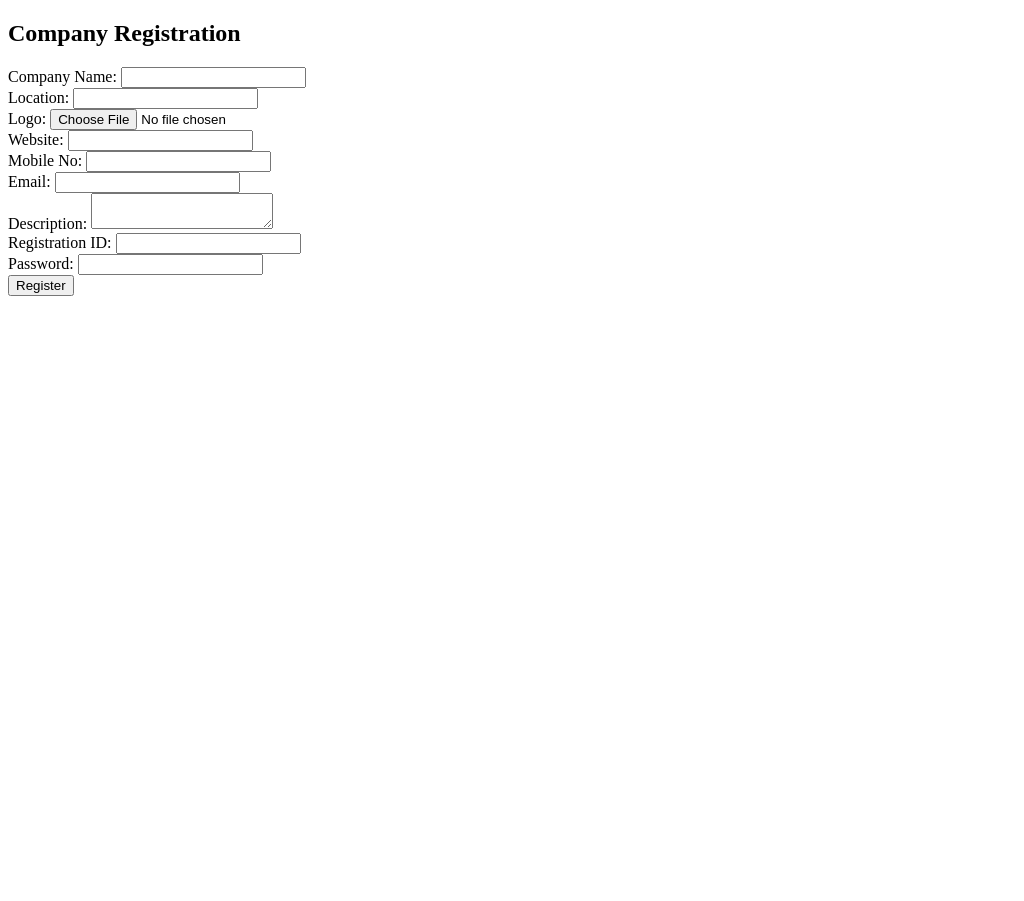
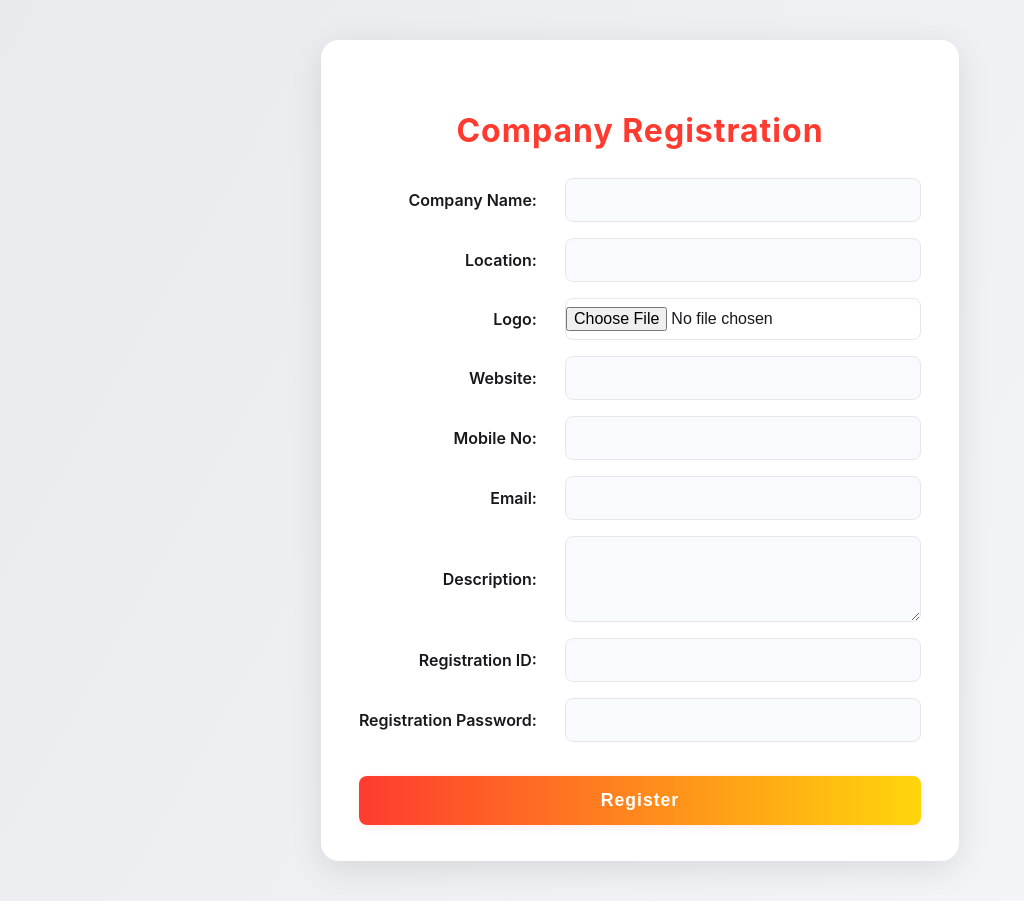
Before and after one commit to nikhilkrsharma9/GetPlaced, a Django app: page /company_register in a window 1280 px wide. Shown: the whole page, without its empty margins (0-1024 px from the left). Before the commit the page ends 296 px from the top, so only its background shows below. Run offline with Django 4.2, Linux system fonts and the light colour scheme.

Commit message:
adjusted the css of register and login forms

```diff
--- /dev/null
+++ b/job_portal/portal/static/portal/company_register.css
@@ -0,0 +1,124 @@
+body {
+    font-family: 'SF Pro Display', 'Segoe UI', Arial, sans-serif;
+    background: linear-gradient(120deg, #e8eaed 0%, #f5f6fa 100%);
+    min-height: 100vh;
+    margin: 0;
+    display: flex;
+    align-items: center;
+    justify-content: center;
+}
+
+.company-register-container {
+    background: #fff;
+    padding: 44px 38px 36px 38px;
+    border-radius: 18px;
+    box-shadow: 0 8px 32px 0 rgba(0,0,0,0.10);
+    min-width: 350px;
+    max-width: 98vw;
+    margin: 40px auto;
+}
+
+.company-register-container h2 {
+    text-align: center;
+    color: #ff3b30;
+    font-size: 2em;
+    margin-bottom: 28px;
+    font-weight: 700;
+    letter-spacing: 1px;
+}
+
+.company-register-container form {
+    display: grid;
+    grid-template-columns: 1fr 2fr;
+    gap: 16px 28px; /* row-gap column-gap: exactly matches college_register */
+    align-items: center;
+    margin-top: 0;
+}
+
+.company-register-container label {
+    font-weight: 600;
+    color: #18181a;
+    margin: 0;
+    padding: 0;
+    grid-column: 1 / 2;
+    justify-self: end;
+    text-align: right;
+}
+
+.company-register-container input[type="text"],
+.company-register-container input[type="password"],
+.company-register-container input[type="email"],
+.company-register-container input[type="url"],
+.company-register-container input[type="file"],
+.company-register-container textarea {
+    grid-column: 2 / 3;
+    margin: 0;
+    width: 100%;
+    box-sizing: border-box;
+    padding: 12px 14px;
+    border: 1px solid #e5e7eb;
+    border-radius: 8px;
+    font-size: 1em;
+    background: #f8fafd;
+    color: #18181a;
+    transition: border 0.2s, box-shadow 0.2s;
+}
+
+.company-register-container input[type="file"] {
+    padding: 8px 0;
+    background: none;
+}
+
+.company-register-container button[type="submit"] {
+    grid-column: 1 / 3;
+    width: 100%;
+    margin-top: 18px;
+    padding: 14px 0;
+    background: linear-gradient(90deg, #ff3b30 0%, #ffd60a 100%);
+    color: #fff;
+    font-size: 1.1em;
+    font-weight: 700;
+    border: none;
+    border-radius: 8px;
+    cursor: pointer;
+    transition: background 0.25s, box-shadow 0.2s, transform 0.15s;
+    box-shadow: 0 2px 8px rgba(255, 59, 48, 0.10);
+    letter-spacing: 1px;
+}
+
+.company-register-container button[type="submit"]:hover {
+    background: linear-gradient(90deg, #ffd60a 0%, #ff3b30 100%);
+    box-shadow: 0 4px 16px rgba(255, 59, 48, 0.13);
+    transform: translateY(-2px) scale(1.03);
+}
+
+/* Success message styling */
+.company-register-container p[style*="color:green"] {
+    grid-column: 1 / 3;
+    text-align: center;
+    margin-bottom: 18px;
+    font-weight: 600;
+    color: #34c759 !important;
+}
+
+/* Responsive: stack fields on mobile */
+@media (max-width: 700px) {
+    .company-register-container {
+        padding: 18px 4vw;
+        min-width: unset;
+    }
+    .company-register-container form {
+        display: flex;
+        flex-direction: column;
+        gap: 12px; /* matches college_register mobile gap */
+    }
+    .company-register-container label,
+    .company-register-container input,
+    .company-register-container textarea,
+    .company-register-container button[type="submit"] {
+        grid-column: unset;
+        width: 100%;
+        text-align: left;
+        justify-self: unset;
+    }
+}
--- a/job_portal/portal/templates/company_register.html
+++ b/job_portal/portal/templates/company_register.html
@@ -1,34 +1,38 @@
+{% load static %}
 <!DOCTYPE html>
 <html>
 <head>
     <title>Company Registration</title>
+    <link rel="stylesheet" href="{% static 'portal/company_register.css' %}">
 </head>
 <body>
+    <div class="company-register-container">
         <h2>Company Registration</h2>
         {% if submitted %}
             <p style="color:green;">Registration successful! Please wait for admin verification.</p>
         {% endif %}
         <form method="post" enctype="multipart/form-data">
             {% csrf_token %}
-        <label>Company Name:</label>
-        <input type="text" name="company_name" required><br>
-        <label>Location:</label>
-        <input type="text" name="company_location" required><br>
-        <label>Logo:</label>
-        <input type="file" name="company_logo"><br>
-        <label>Website:</label>
-        <input type="url" name="company_website"><br>
-        <label>Mobile No:</label>
-        <input type="text" name="company_mobile_no"><br>
-        <label>Email:</label>
-        <input type="email" name="company_email" required><br>
-        <label>Description:</label>
-        <textarea name="company_description"></textarea><br>
-        <label>Registration ID:</label>
-        <input type="text" name="company_registration_id" required><br>
-        <label>Password:</label>
-        <input type="password" name="company_registration_password" required><br>
+            <label for="company_name">Company Name:</label>
+            <input type="text" name="company_name" id="company_name" required>
+            <label for="company_location">Location:</label>
+            <input type="text" name="company_location" id="company_location" required>
+            <label for="company_logo">Logo:</label>
+            <input type="file" name="company_logo" id="company_logo">
+            <label for="company_website">Website:</label>
+            <input type="url" name="company_website" id="company_website">
+            <label for="company_mobile">Mobile No:</label>
+            <input type="text" name="company_mobile" id="company_mobile">
+            <label for="company_email">Email:</label>
+            <input type="email" name="company_email" id="company_email">
+            <label for="company_description">Description:</label>
+            <textarea name="company_description" id="company_description" rows="4"></textarea>
+            <label for="company_registration_id">Registration ID:</label>
+            <input type="text" name="company_registration_id" id="company_registration_id" required>
+            <label for="company_registration_password">Registration Password:</label>
+            <input type="password" name="company_registration_password" id="company_registration_password" required>
             <button type="submit">Register</button>
         </form>
+    </div>
 </body>
 </html>
```
Also changed, not shown: job_portal/portal/static/portal/college_login.css (added, +122 -0 lines), job_portal/portal/static/portal/college_register.css (added, +184 -0 lines), job_portal/portal/static/portal/company_login.css (added, +112 -0 lines), job_portal/portal/templates/college_login.html (+6 -4 lines), job_portal/portal/templates/college_register.html (+3 -10 lines), job_portal/portal/templates/company_login.html (+8 -4 lines). Lines whose indentation alone changed are shown as unchanged.
